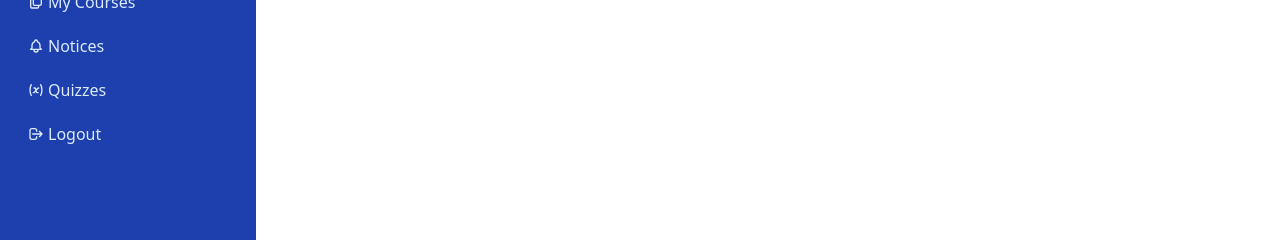
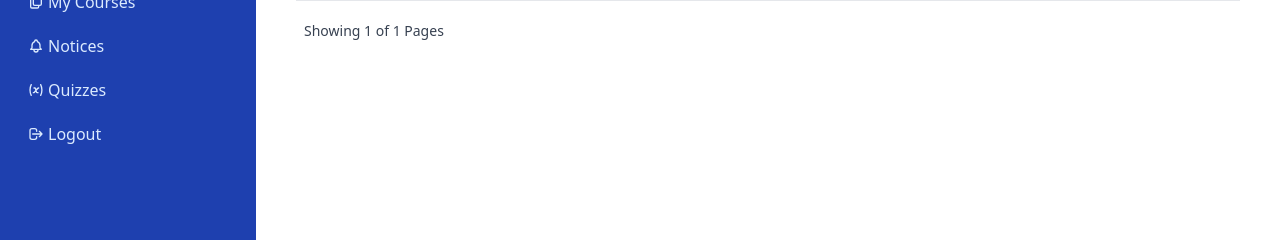
Before and after one commit to tsg-asya/student-portal, a Django app: page /notices/results/ in a window 1280 px wide. Shown: the part 148-388 px from the top of the page. Run offline with Django 3.2, Linux system fonts and the light colour scheme; the visitor is signed in with stand-in values (Sample User, id 1); data that the repository does not hold is empty; some libraries are stand-ins or nearby versions.

Commit message:
add pagination to notices and result views

```diff
--- a/authy/models.py
+++ b/authy/models.py
@@ -86,6 +86,8 @@ class Student(models.Model):
         upload_to=user_directory_path, blank=True, null=True)
     degree_batch = models.ForeignKey(
         Degree_Batch, related_name='degree_batch', on_delete=models.SET_NULL, null=True)
+
+    # intermediate model to govern manytomany relationship for quizzes and students through 'TakenQuiz'
     quizzes = models.ManyToManyField(Quiz, through='TakenQuiz')
 
     def __str__(self):  # __unicode__ for Python 2
--- a/classroom/templates/classroom/course_catalog.html
+++ b/classroom/templates/classroom/course_catalog.html
@@ -30,5 +30,4 @@
       </div>
     </div>
   </section>
-
 {% endblock lcontent %}
--- a/notice/templates/notice/all_results.html
+++ b/notice/templates/notice/all_results.html
@@ -24,4 +24,25 @@
       {% endfor %}
     </tbody>
   </table>
+  <div class="bg-white px-2 py-3 flex items-center justify-between border-t border-gray-200 sm:px-2">
+    <span class="step-links">
+        {% if page_obj.has_previous %}
+            <a href="?page=1" class="relative inline-flex items-center px-4 py-2 border border-gray-300 text-sm font-medium rounded-md text-gray-700 bg-white hover:bg-gray-50">&laquo; First</a>
+            <a href="?page={{ page_obj.previous_page_number }}" class="relative inline-flex items-center px-4 py-2 border border-gray-300 text-sm font-medium rounded-md text-gray-700 bg-white hover:bg-gray-50">Previous</a>
+        {% endif %}
+
+        {% if page_obj.has_next %}
+            <a href="?page={{ page_obj.next_page_number }}" class="relative inline-flex items-center px-4 py-2 border border-gray-300 text-sm font-medium rounded-md text-gray-700 bg-white hover:bg-gray-50">Next</a>
+            <a href="?page={{ page_obj.paginator.num_pages }}" class="relative inline-flex items-center px-4 py-2 border border-gray-300 text-sm font-medium rounded-md text-gray-700 bg-white hover:bg-gray-50">Last &raquo;</a>
+        {% endif %}
+
+        <p class="text-sm text-gray-700 pt-2">
+            Showing
+            <span class="font-medium">{{ page_obj.number }}</span>
+            of
+            <span class="font-medium">{{ page_obj.paginator.num_pages }}</span>
+            Pages
+          </p>
+    </span>
+  </div>
 {% endblock lcontent %}
--- a/notice/views.py
+++ b/notice/views.py
@@ -7,9 +7,11 @@ class ListNotices(LoginRequiredMixin, ListView):
     template_name = "notice/all_notes.html"
     queryset = Notice.objects.order_by('-added_on')
     context_object_name = "notices"
+    paginate_by = 15
 
 
 class ListResults(LoginRequiredMixin, ListView):
     template_name = "notice/all_results.html"
     queryset = Result.objects.order_by('-added_on')
     context_object_name = "results"
+    paginate_by = 15
--- a/templates/registration/login.html
+++ b/templates/registration/login.html
@@ -8,7 +8,7 @@
 <section class="text-gray-600 body-font overflow-hidden">
     <div class="container px-5 py-24 mx-auto">
       <div class="lg:w-4/5 mx-auto flex flex-wrap">
-        <img alt="ecommerce" class="lg:w-1/2 w-full lg:h-auto h-64 object-cover object-center rounded" src="{% static 'img/student_or_teacher.png' %}">
+        <img alt="ecommerce" class="lg:w-1/2 w-full lg:h-auto h-64 object-cover object-center rounded" src="{% static 'img/login.png' %}">
         <div class="lg:w-1/2 w-full lg:pl-10 lg:py-6 mt-6 lg:mt-0">
             <form method="POST">
                 {% csrf_token %}
```
Also changed, not shown: classroom/views.py (+7 -5 lines), notice/templates/notice/all_notes.html (+21 -0 lines).
